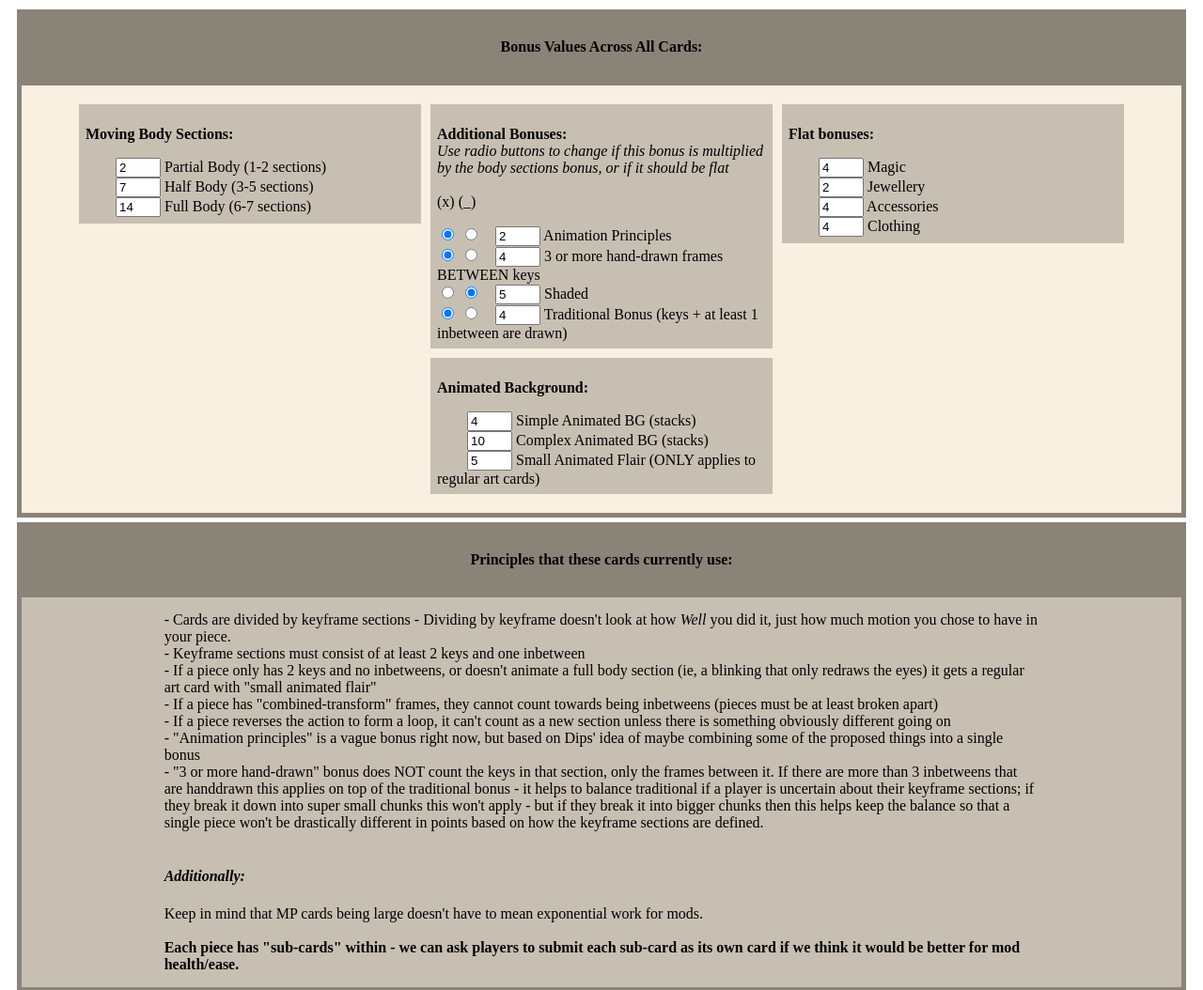
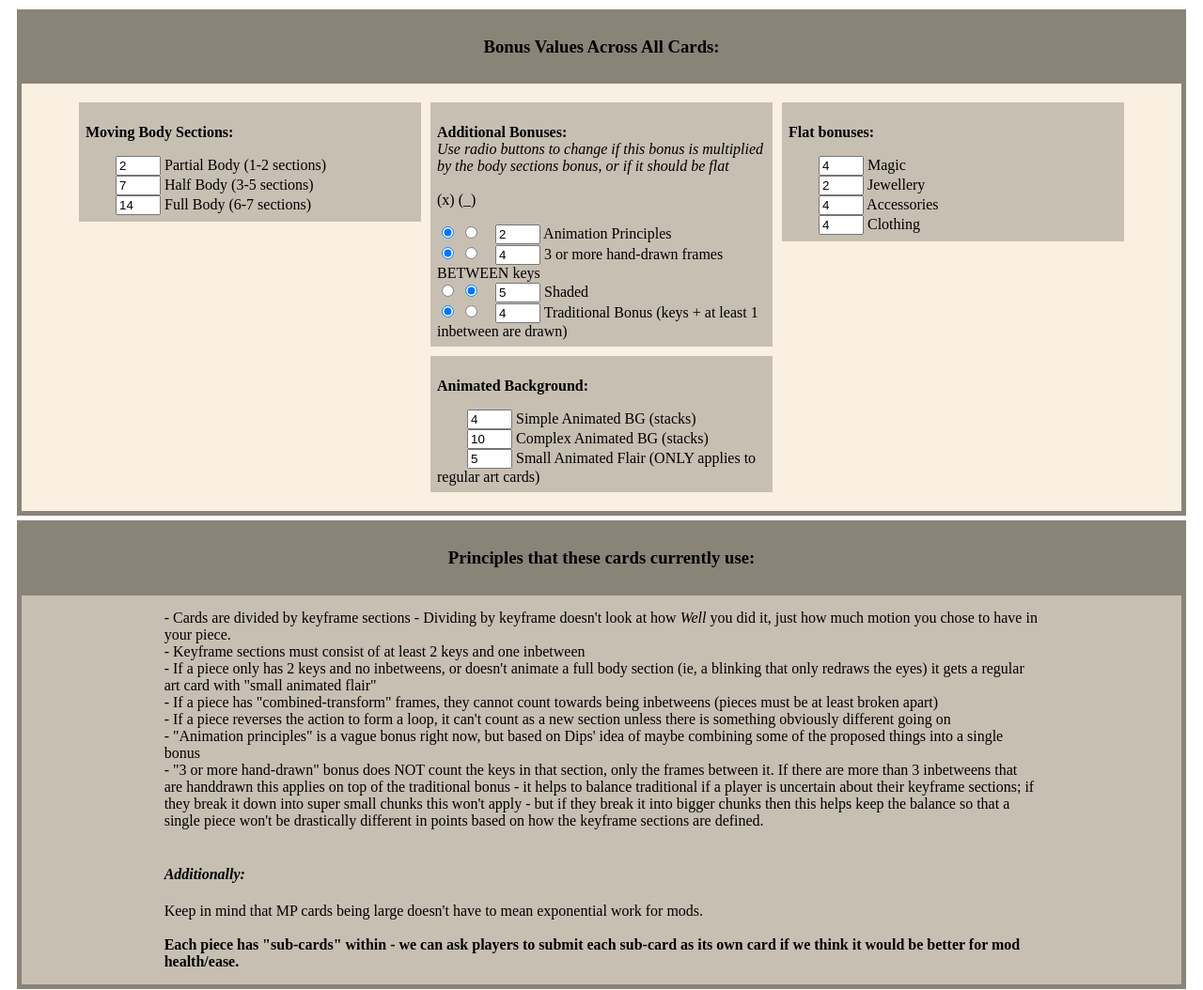
Before and after one commit to Gryphills/cards, a plain HTML site: page index.html in a window 1280 px wide. Shown: the top 1054 px of the page at 94% size. Drawn offline with Linux system fonts and the light colour scheme.

Commit message:
Update index.html

```diff
--- a/index.html
+++ b/index.html
@@ -3,7 +3,7 @@
   <link rel="stylesheet" type="text/css" href="style.css" />
   <body>
     <div class="valuesheadline">
-      <h4><strong>Bonus Values Across All Cards:</strong> </h4>
+      <h3><strong>Bonus Values Across All Cards:</strong> </h3>
     </div>
     <div class="all-logs" id="bonus-values">
 
@@ -11,7 +11,7 @@
 
 
     <div class="valuesheadline">
-      <h4><strong>Principles that these cards currently use:</strong> </h4>
+      <h3><strong>Principles that these cards currently use:</strong> </h3>
     </div>
     <div class="rules">
       - Cards are divided by keyframe sections - Dividing by keyframe doesn't look at how <i>Well</i> you did it, just how much motion you chose to have in your piece.
```
